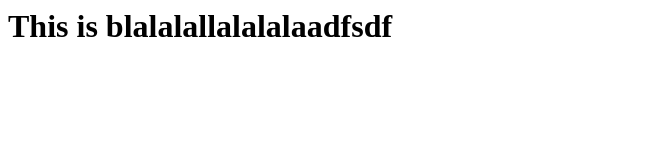
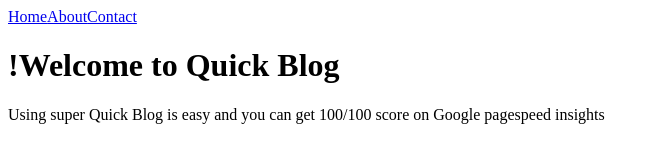
Before and after one commit to robertoalx/quick-blog, a website: page src/index.pug in a window 1280 px wide. Shown: the whole page, without its empty margins (0-660 px from the left). Drawn offline with nearby package versions, Linux system fonts and the light colour scheme; files that its build step writes are made by us from their sources.

Commit message:
Create the basic structure of quick blog using include and extends in PUG

```diff
--- /dev/null
+++ b/src/_component/layout/base.pug
@@ -0,0 +1,9 @@
+doctype html
+html
+    block config
+    head
+    title=title
+    meta(name="description", content=description)
+    body
+        include ../menu/menu
+        block content
--- /dev/null
+++ b/src/_component/menu/menu.pug
@@ -0,0 +1,3 @@
+a(href="/") Home
+a(href="/about.html") About
+a(href="/contact.html") Contact
--- a/src/index.pug
+++ b/src/index.pug
@@ -1 +1,9 @@
-h1 This is blalalallalalalaadfsdf
+extends _component/layout/base
+
+block config
+    -
+        var title = '!Welcome to Quick Blog'
+        var description = 'Using super Quick Blog is easy and you can get 100/100 score on Google pagespeed insights'
+block content
+    h1=title
+    p=description
```
Also changed, not shown: src/about.pug (added, +10 -0 lines), src/contact.pug (added, +10 -0 lines).
